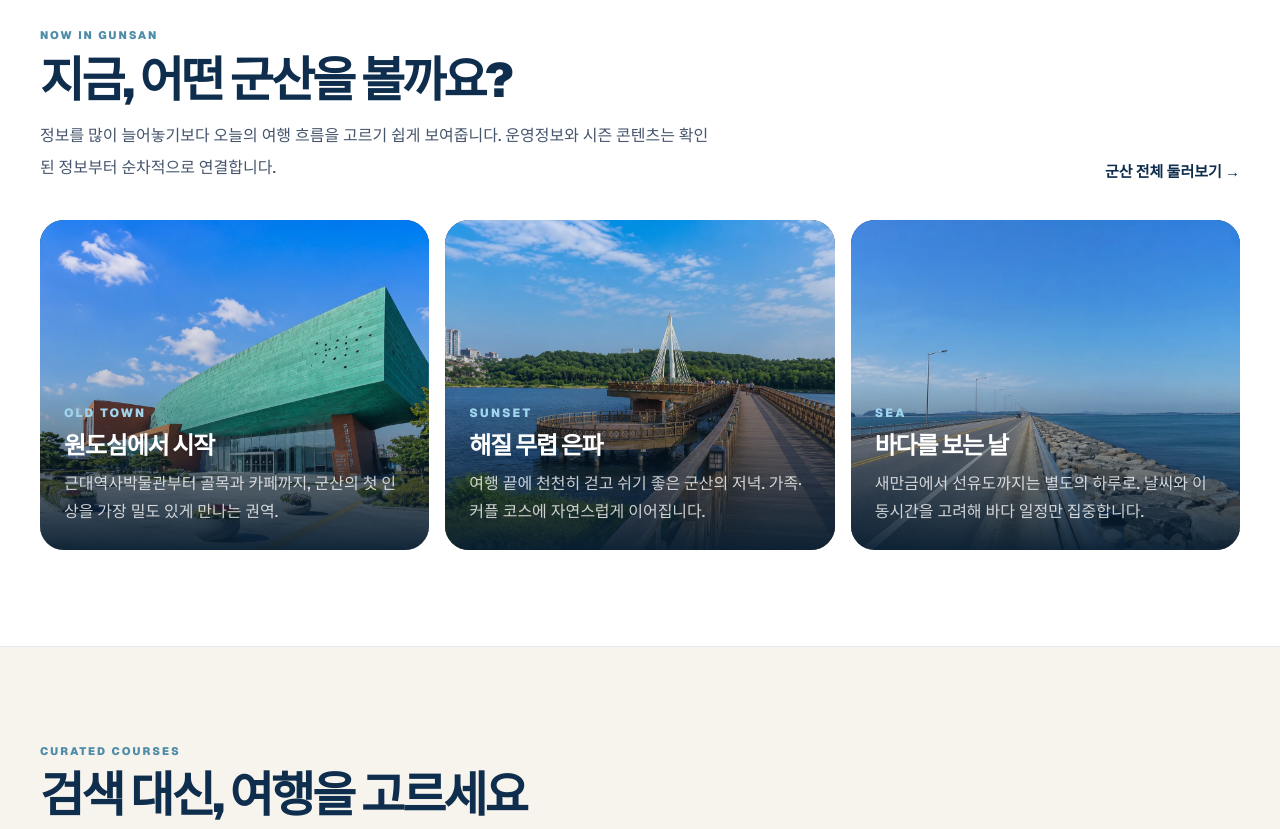
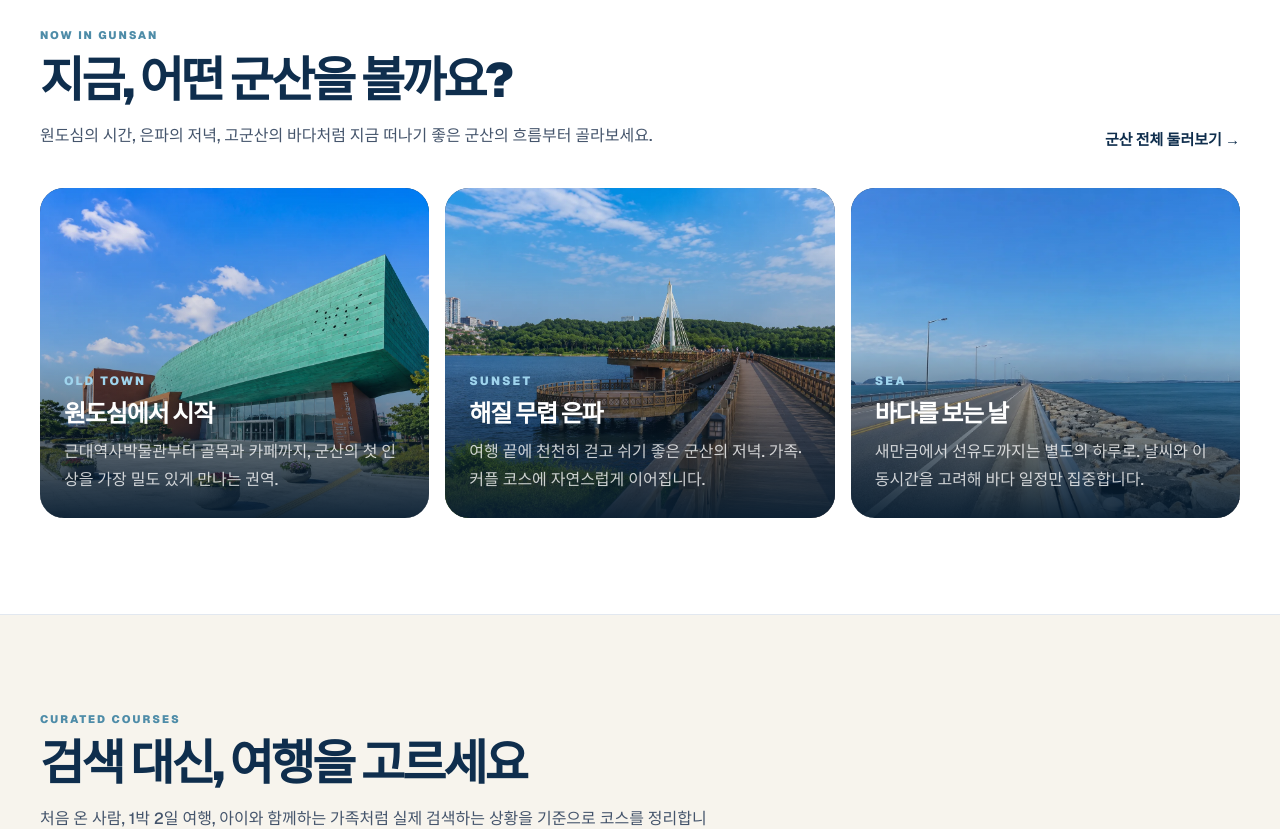
Before and after one commit to Aprasaks/gunsan-com, a Next.js app: page / in a window 1280 px wide. Shown: the part 1180-2009 px from the top of the page. Built offline with nearby package versions, Linux system fonts and the light colour scheme; a web font is replaced by a local one.

Commit message:
make homepage copy public-facing and concise

```diff
--- a/app/page.tsx
+++ b/app/page.tsx
@@ -56,7 +56,7 @@ export default function Home() {
             <SectionLead
               eyebrow="NOW IN GUNSAN"
               title="지금, 어떤 군산을 볼까요?"
-              description="정보를 많이 늘어놓기보다 오늘의 여행 흐름을 고르기 쉽게 보여줍니다. 운영정보와 시즌 콘텐츠는 확인된 정보부터 순차적으로 연결합니다."
+              description="원도심의 시간, 은파의 저녁, 고군산의 바다처럼 지금 떠나기 좋은 군산의 흐름부터 골라보세요."
             />
             <Link href="/places" className="shrink-0 text-[15px] font-black text-gunsan-navy hover:text-sea-blue">
               군산 전체 둘러보기 →
@@ -164,7 +164,7 @@ export default function Home() {
               지역의 혜택도 이어지게
             </h2>
             <p className="mt-5 max-w-2xl text-[17px] font-medium leading-8 text-white/72 sm:text-base">
-              군산패스는 단순 할인쿠폰보다 여행 코스 안에서 쓰는 로컬 혜택 네트워크를 목표로 합니다. 현재는 가맹점 인터뷰와 무료 Pilot을 위한 구조를 준비하고 있습니다.
+              군산패스는 여행 코스 안에서 자연스럽게 쓰는 로컬 혜택입니다. 관광객에게는 더 좋은 여행을, 지역 가게에는 실제 방문으로 이어지는 연결을 만듭니다.
             </p>
           </div>
 
```
